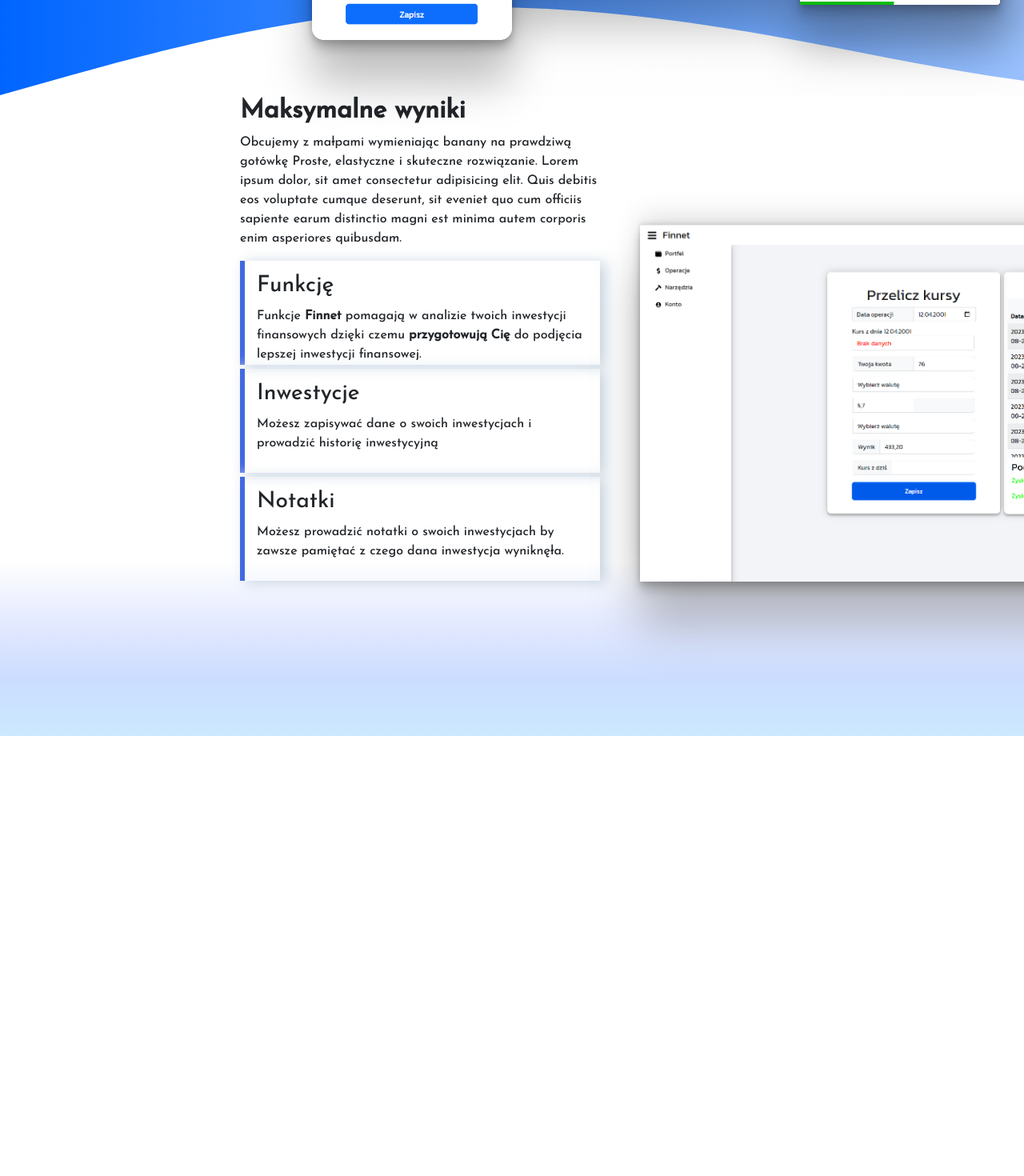
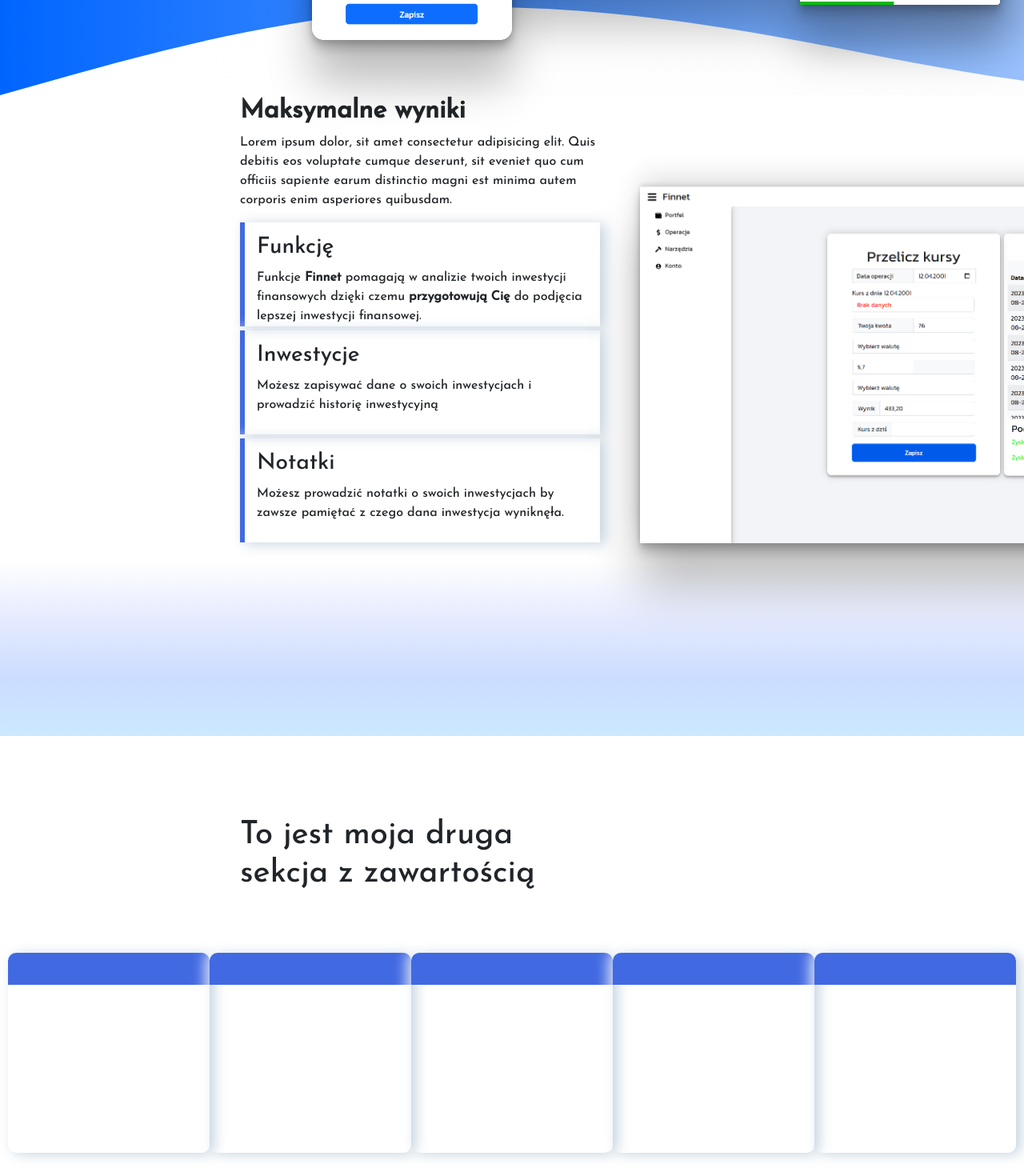
Before and after one commit to Hubixonek/finnet-landing-page, a Next.js app: page / in a window 1280 px wide. Shown: the part 520-1990 px from the top of the page at 80% size. Built offline with nearby package versions, Linux system fonts and the light colour scheme.

Commit message:
createing NavbarContainer and add function for smooth scroll to index route

```diff
--- a/components/ContentSection/ContentSectionPresenter.tsx
+++ b/components/ContentSection/ContentSectionPresenter.tsx
@@ -8,11 +8,10 @@ const ContentSectionPresenter = () => {
           <strong>Maksymalne wyniki</strong>
         </h2>
         <p>
-          Obcujemy z małpami wymieniając banany na prawdziwą gotówkę Proste,
-          elastyczne i skuteczne rozwiązanie. Lorem ipsum dolor, sit amet
-          consectetur adipisicing elit. Quis debitis eos voluptate cumque
-          deserunt, sit eveniet quo cum officiis sapiente earum distinctio magni
-          est minima autem corporis enim asperiores quibusdam.
+          Lorem ipsum dolor, sit amet consectetur adipisicing elit. Quis debitis
+          eos voluptate cumque deserunt, sit eveniet quo cum officiis sapiente
+          earum distinctio magni est minima autem corporis enim asperiores
+          quibusdam.
         </p>
         <div className={styles["descriptionOne"]}>
           <h3>Funkcję</h3>
--- /dev/null
+++ b/components/ContentSection/SecondContentSectionPresenter.tsx
@@ -0,0 +1,19 @@
+import styles from "../../styles/SecondContentSection.module.scss";
+const SecondContentSectionPresenter = () => {
+  return (
+    <div className={styles["sectionGroup"]}>
+      <div className={styles["container"]}>
+        <h1>To jest moja druga sekcja z zawartością</h1>
+      </div>
+      <div className={styles["descriptionContainerGroup"]}>
+        <div className={styles["desciprtionContainerOne"]}></div>
+        <div className={styles["desciprtionContainerTwo"]}></div>
+        <div className={styles["desciprtionContainerThree"]}></div>
+        <div className={styles["desciprtionContainerFour"]}></div>
+        <div className={styles["desciprtionContainerFive"]}></div>
+      </div>
+    </div>
+  );
+};
+
+export default SecondContentSectionPresenter;
--- a/components/LayoutPresenter.tsx
+++ b/components/LayoutPresenter.tsx
@@ -2,6 +2,7 @@ import NavbarPresenter from "./Navbar/NavbarPresenter";
 import FooterPresenter from "./Footer/FooterPresenter";
 import ContentSectionPresenter from "./ContentSection/ContentSectionPresenter";
 import FirstSectionPresenter from "./FirstSection/FirstSectionPresenter";
+import SecondContentSectionPresenter from "./ContentSection/SecondContentSectionPresenter";
 const LayoutPresenter = () => {
   return (
     <div>
@@ -9,6 +10,7 @@ const LayoutPresenter = () => {
       <main>
         <FirstSectionPresenter />
         <ContentSectionPresenter />
+        <SecondContentSectionPresenter />
       </main>
       <FooterPresenter />
     </div>
--- a/components/Navbar/NavbarPresenter.tsx
+++ b/components/Navbar/NavbarPresenter.tsx
@@ -1,12 +1,21 @@
 import styles from "../../styles/Navbar.module.scss";
 import Link from "next/link";
+type TSmoothScrollHandler = {
+  smoothScrollHandler: (value: Event) => void;
+};
 
-const NavbarPresenter = () => {
+const NavbarPresenter = ({ smoothScrollHandler }: TSmoothScrollHandler) => {
   return (
     <div className={styles["container"]}>
       <nav className={styles["nav"]}>
         <div>
-          <a className={styles["finnet"]}>Finnet</a>
+          <Link
+            href="/"
+            scroll={false}
+            onClick={smoothScrollHandler}
+            className={styles["finnet"]}>
+            Finnet
+          </Link>
         </div>
         <ul>
           <li>
--- a/package.json
+++ b/package.json
@@ -17,6 +17,7 @@
     "react": "18.2.0",
     "react-bootstrap": "^2.8.0",
     "react-dom": "18.2.0",
+    "react-icons": "^4.10.1",
     "sass": "^1.66.1",
     "typescript": "5.2.2"
   }
--- a/pages/_app.tsx
+++ b/pages/_app.tsx
@@ -10,6 +10,7 @@ export default function App({ Component, pageProps }: AppProps) {
       <style jsx global>{`
         html {
           font-family: ${plusJakartaSans.style.fontFamily};
+          scroll-behavior: smooth;
         }
         body {
           margin: 0;
--- a/pages/index.tsx
+++ b/pages/index.tsx
@@ -1,5 +1,4 @@
-import LayoutPresenter from "@/components/LayoutPresenter";
-
+import LayoutPresenter from "../components/LayoutPresenter";
 const HomePage = () => {
   return (
     <LayoutPresenter>
--- a/styles/FirstSection.module.scss
+++ b/styles/FirstSection.module.scss
@@ -34,6 +34,7 @@
     }
   }
   .picturesContainer {
+    display: block;
     width: 650px;
     margin-left: auto;
     margin-right: 90px;
--- /dev/null
+++ b/styles/SecondContentSection.module.scss
@@ -0,0 +1,31 @@
+.sectionGroup {
+  font-family: "Josefin Sans", sans-serif;
+  height: 800px;
+
+  .container {
+    transform: translateY(100px);
+    margin-left: 300px;
+    width: 450px;
+  }
+  .descriptionContainerGroup {
+    display: flex;
+    align-items: center;
+    justify-content: space-between;
+    transform: translateY(190px);
+    height: 200px;
+    margin: 10px;
+
+    .desciprtionContainerOne,
+    .desciprtionContainerTwo,
+    .desciprtionContainerThree,
+    .desciprtionContainerFour,
+    .desciprtionContainerFive {
+      width: 350px;
+      height: 250px;
+      border-top: 40px solid royalblue;
+      border-radius: 10px;
+      box-shadow: rgba(136, 165, 191, 0.48) 6px 2px 16px 0px,
+        rgba(255, 255, 255, 0.8) -6px -2px 16px 0px;
+    }
+  }
+}
```
Also changed, not shown: components/Navbar/NavbarContainer.tsx (added, +18 -0 lines), 1 other file (tests, documents, lock files or other folders).
